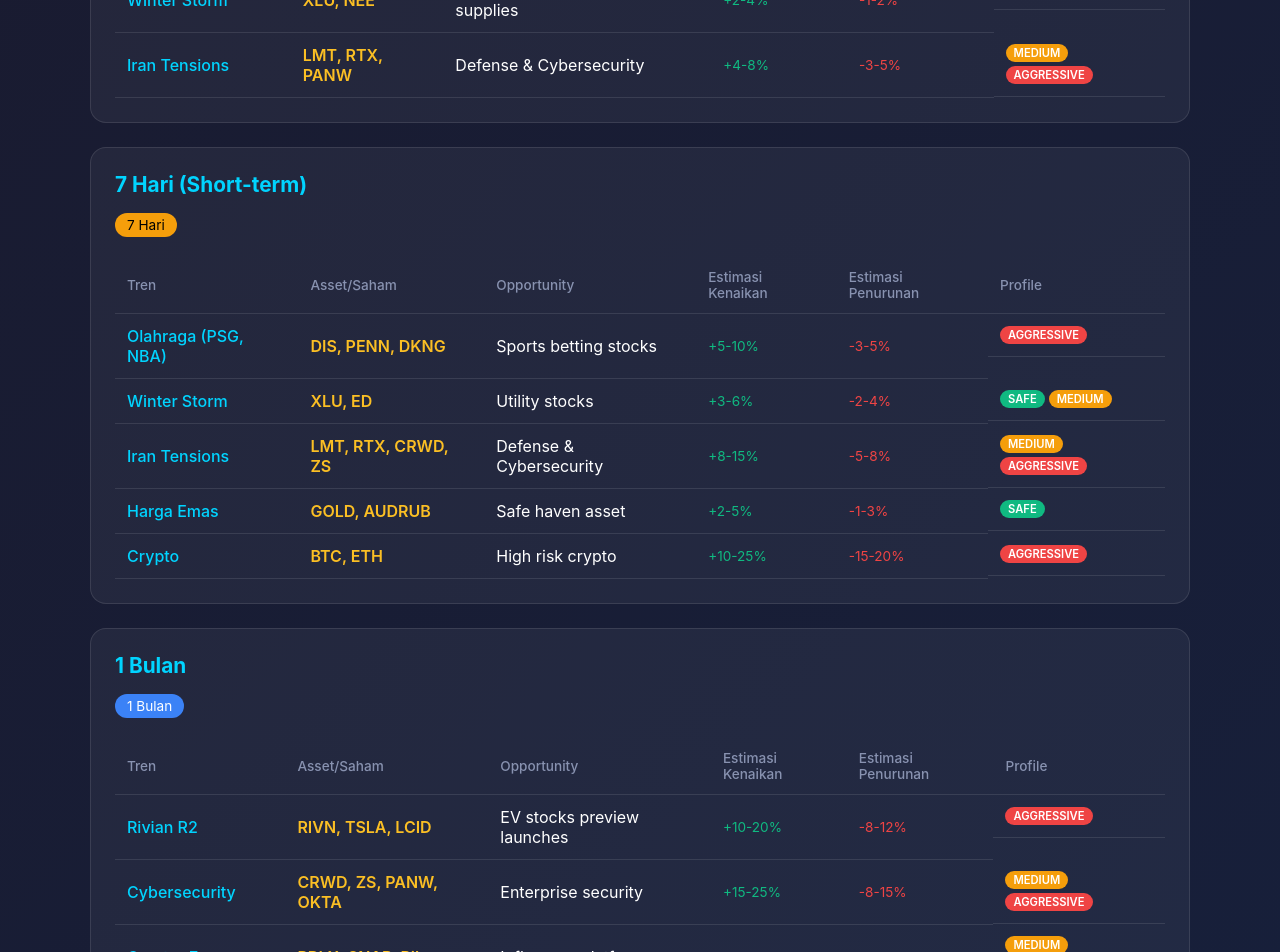
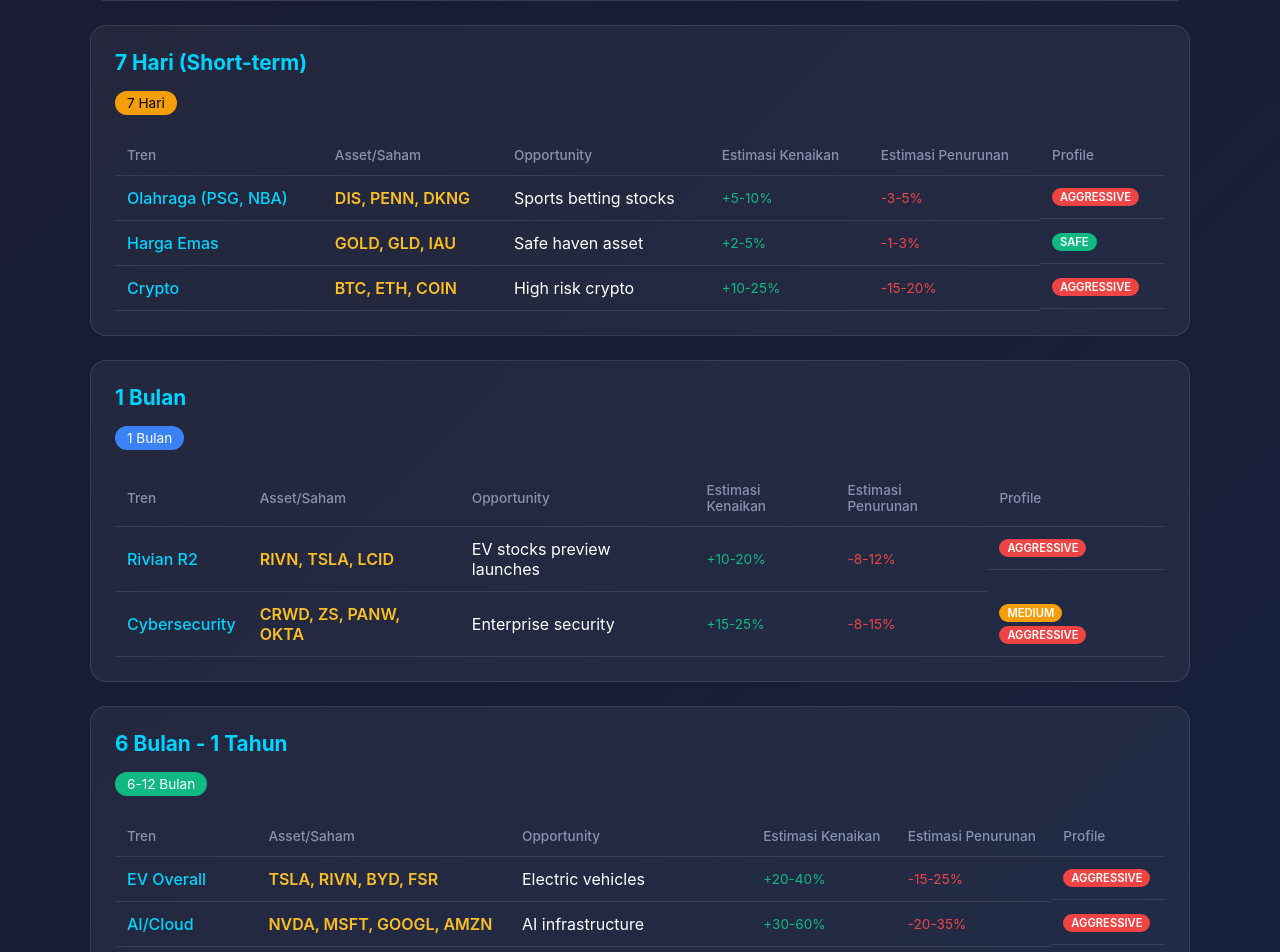
Before and after one commit to wicaksana94/investment-insights, a SvelteKit app: page / in a window 1280 px wide. Shown: the part 780-1732 px from the top of the page. Built offline with nearby package versions, Linux system fonts and the light colour scheme.

Commit message:
Add: Filter stocks by region - Indonesia uses IDX stocks only

```diff
--- a/src/lib/data/trends.json
+++ b/src/lib/data/trends.json
@@ -1,6 +1,6 @@
 {
   "lastUpdated": "12 Maret 2026",
-  "lastUpdatedTimestamp": "2026-03-12T16:58:00+07:00",
+  "lastUpdatedTimestamp": "2026-03-12T17:03:00+07:00",
   "region": "US",
   "regions": ["US", "ID"],
   "topTrends": {
@@ -19,7 +19,7 @@
       { "name": "Indonesia vs Australia", "volume": "100K+", "growth": "+400%" },
       { "name": "Harga Emas", "volume": "50K+", "growth": "+200%" },
       { "name": "Crypto", "volume": "50K+", "growth": "+150%" },
-      { "name": " IHSG", "volume": "50K+", "growth": "+100%" },
+      { "name": "IHSG", "volume": "50K+", "growth": "+100%" },
       { "name": "Reksa Dana", "volume": "20K+", "growth": "+80%" },
       { "name": "Saham BBCA", "volume": "20K+", "growth": "+50%" },
       { "name": "Bitcoin", "volume": "20K+", "growth": "+120%" }
@@ -29,40 +29,237 @@
     "veryShort": {
       "label": "1 Hari",
       "items": [
-        { "trend": "Olahraga (PSG, NBA)", "asset": "DIS, WBD", "opportunity": "Sports media rights, streaming", "gain": "+3-5%", "loss": "-2-3%", "profiles": ["medium", "aggressive"] },
-        { "trend": "Winter Storm", "asset": "XLU, NEE", "opportunity": "Utility stocks, emergency supplies", "gain": "+2-4%", "loss": "-1-2%", "profiles": ["safe", "medium"] },
-        { "trend": "Iran Tensions", "asset": "LMT, RTX, PANW", "opportunity": "Defense & Cybersecurity", "gain": "+4-8%", "loss": "-3-5%", "profiles": ["medium", "aggressive"] }
+        {
+          "region": "US",
+          "trend": "Olahraga (PSG, NBA)",
+          "asset": "DIS, WBD",
+          "opportunity": "Sports media rights, streaming",
+          "gain": "+3-5%",
+          "loss": "-2-3%",
+          "profiles": ["medium", "aggressive"]
+        },
+        {
+          "region": "ID",
+          "trend": "Olahraga (PSG, NBA)",
+          "asset": "EMTK, MNCN, SCMA",
+          "opportunity": "Media & hak siar olahraga",
+          "gain": "+2-4%",
+          "loss": "-1-3%",
+          "profiles": ["medium", "aggressive"]
+        },
+        {
+          "region": "US",
+          "trend": "Winter Storm",
+          "asset": "XLU, NEE",
+          "opportunity": "Utility stocks, emergency supplies",
+          "gain": "+2-4%",
+          "loss": "-1-2%",
+          "profiles": ["safe", "medium"]
+        },
+        {
+          "region": "ID",
+          "trend": "Cuaca Ekstrem",
+          "asset": "PGAS, PTBA, ADRO",
+          "opportunity": "Batubara & utilities",
+          "gain": "+1-3%",
+          "loss": "-1-2%",
+          "profiles": ["safe", "medium"]
+        }
       ]
     },
     "short": {
       "label": "7 Hari",
       "items": [
-        { "trend": "Olahraga (PSG, NBA)", "asset": "DIS, PENN, DKNG", "opportunity": "Sports betting stocks", "gain": "+5-10%", "loss": "-3-5%", "profiles": ["aggressive"] },
-        { "trend": "Winter Storm", "asset": "XLU, ED", "opportunity": "Utility stocks", "gain": "+3-6%", "loss": "-2-4%", "profiles": ["safe", "medium"] },
-        { "trend": "Iran Tensions", "asset": "LMT, RTX, CRWD, ZS", "opportunity": "Defense & Cybersecurity", "gain": "+8-15%", "loss": "-5-8%", "profiles": ["medium", "aggressive"] },
-        { "trend": "Harga Emas", "asset": "GOLD, AUDRUB", "opportunity": "Safe haven asset", "gain": "+2-5%", "loss": "-1-3%", "profiles": ["safe"] },
-        { "trend": "Crypto", "asset": "BTC, ETH", "opportunity": "High risk crypto", "gain": "+10-25%", "loss": "-15-20%", "profiles": ["aggressive"] }
+        {
+          "region": "US",
+          "trend": "Olahraga (PSG, NBA)",
+          "asset": "DIS, PENN, DKNG",
+          "opportunity": "Sports betting stocks",
+          "gain": "+5-10%",
+          "loss": "-3-5%",
+          "profiles": ["aggressive"]
+        },
+        {
+          "region": "ID",
+          "trend": "Olahraga (PSG, Timnas)",
+          "asset": "EMTK, VIDI, SCTV",
+          "opportunity": "Media & sports betting Indonesia",
+          "gain": "+3-7%",
+          "loss": "-2-4%",
+          "profiles": ["medium", "aggressive"]
+        },
+        {
+          "region": "US",
+          "trend": "Harga Emas",
+          "asset": "GOLD, GLD, IAU",
+          "opportunity": "Safe haven asset",
+          "gain": "+2-5%",
+          "loss": "-1-3%",
+          "profiles": ["safe"]
+        },
+        {
+          "region": "ID",
+          "trend": "Harga Emas (Antam)",
+          "asset": "ANTM, GGRM",
+          "opportunity": "Emas & holdings",
+          "gain": "+2-5%",
+          "loss": "-1-3%",
+          "profiles": ["safe"]
+        },
+        {
+          "region": "US",
+          "trend": "Crypto",
+          "asset": "BTC, ETH, COIN",
+          "opportunity": "High risk crypto",
+          "gain": "+10-25%",
+          "loss": "-15-20%",
+          "profiles": ["aggressive"]
+        },
+        {
+          "region": "ID",
+          "trend": "Crypto",
+          "asset": "INDODAX, Tokocrypto",
+          "opportunity": "Kripto exchanges",
+          "gain": "+8-20%",
+          "loss": "-12-18%",
+          "profiles": ["aggressive"]
+        }
       ]
     },
     "medium": {
       "label": "1 Bulan",
       "items": [
-        { "trend": "Rivian R2", "asset": "RIVN, TSLA, LCID", "opportunity": "EV stocks preview launches", "gain": "+10-20%", "loss": "-8-12%", "profiles": ["aggressive"] },
-        { "trend": "Cybersecurity", "asset": "CRWD, ZS, PANW, OKTA", "opportunity": "Enterprise security", "gain": "+15-25%", "loss": "-8-15%", "profiles": ["medium", "aggressive"] },
-        { "trend": "Creator Economy", "asset": "RBLX, SNAP, Pika", "opportunity": "Influencer platforms", "gain": "+8-18%", "loss": "-5-10%", "profiles": ["medium", "aggressive"] },
-        { "trend": "IHSG / Saham Lokal", "asset": "BBCA, BMRI, TLKM", "opportunity": "Saham blue chip Indonesia", "gain": "+5-12%", "loss": "-4-8%", "profiles": ["safe", "medium"] },
-        { "trend": "Reksa Dana", "asset": "Reksa Dana Saham", "opportunity": "Mixed equity fund", "gain": "+6-15%", "loss": "-5-10%", "profiles": ["medium"] }
+        {
+          "region": "US",
+          "trend": "Rivian R2",
+          "asset": "RIVN, TSLA, LCID",
+          "opportunity": "EV stocks preview launches",
+          "gain": "+10-20%",
+          "loss": "-8-12%",
+          "profiles": ["aggressive"]
+        },
+        {
+          "region": "US",
+          "trend": "Cybersecurity",
+          "asset": "CRWD, ZS, PANW, OKTA",
+          "opportunity": "Enterprise security",
+          "gain": "+15-25%",
+          "loss": "-8-15%",
+          "profiles": ["medium", "aggressive"]
+        },
+        {
+          "region": "ID",
+          "trend": "IHSG / Saham Lokal",
+          "asset": "BBCA, BMRI, TLKM, ASII",
+          "opportunity": "Saham blue chip Indonesia",
+          "gain": "+5-12%",
+          "loss": "-4-8%",
+          "profiles": ["safe", "medium"]
+        },
+        {
+          "region": "ID",
+          "trend": "Reksa Dana",
+          "asset": "Reksa Dana Saham",
+          "opportunity": "Mixed equity fund",
+          "gain": "+6-15%",
+          "loss": "-5-10%",
+          "profiles": ["medium"]
+        },
+        {
+          "region": "ID",
+          "trend": "Sektor Perbankan",
+          "asset": "BBRI, BBNI, BTPN",
+          "opportunity": "Bank blue chip",
+          "gain": "+4-10%",
+          "loss": "-3-6%",
+          "profiles": ["safe", "medium"]
+        },
+        {
+          "region": "ID",
+          "trend": "Sektor Konsumer",
+          "asset": "UNVR, KLBF, ICBP",
+          "opportunity": "Konsumsi & farmasi",
+          "gain": "+3-8%",
+          "loss": "-2-5%",
+          "profiles": ["safe", "medium"]
+        }
       ]
     },
     "long": {
       "label": "6-12 Bulan",
       "items": [
-        { "trend": "EV Overall", "asset": "TSLA, RIVN, BYD, FSR", "opportunity": "Electric vehicles", "gain": "+20-40%", "loss": "-15-25%", "profiles": ["aggressive"] },
-        { "trend": "Sports Media", "asset": "NFLX, AMZN, DIS", "opportunity": "Streaming sports", "gain": "+15-30%", "loss": "-10-20%", "profiles": ["medium", "aggressive"] },
-        { "trend": "Geopolitics", "asset": "LMT, BA, GD, CRWD", "opportunity": "Defense & cybersecurity", "gain": "+25-50%", "loss": "-15-30%", "profiles": ["medium", "aggressive"] },
-        { "trend": "AI/Cloud", "asset": "NVDA, MSFT, GOOGL, AMZN", "opportunity": "AI infrastructure", "gain": "+30-60%", "loss": "-20-35%", "profiles": ["aggressive"] },
-        { "trend": "Emas / Gold", "asset": "GLD, IAU, PPOG", "opportunity": "Safe haven / Inflation hedge", "gain": "+8-15%", "loss": "-5-10%", "profiles": ["safe"] },
-        { "trend": "Saham Dividen", "asset": "JNJ, KO, PG", "opportunity": "Dividend stocks", "gain": "+10-18%", "loss": "-8-12%", "profiles": ["safe"] }
+        {
+          "region": "US",
+          "trend": "EV Overall",
+          "asset": "TSLA, RIVN, BYD, FSR",
+          "opportunity": "Electric vehicles",
+          "gain": "+20-40%",
+          "loss": "-15-25%",
+          "profiles": ["aggressive"]
+        },
+        {
+          "region": "US",
+          "trend": "AI/Cloud",
+          "asset": "NVDA, MSFT, GOOGL, AMZN",
+          "opportunity": "AI infrastructure",
+          "gain": "+30-60%",
+          "loss": "-20-35%",
+          "profiles": ["aggressive"]
+        },
+        {
+          "region": "US",
+          "trend": "Emas / Gold",
+          "asset": "GLD, IAU, PPOG",
+          "opportunity": "Safe haven / Inflation hedge",
+          "gain": "+8-15%",
+          "loss": "-5-10%",
+          "profiles": ["safe"]
+        },
+        {
+          "region": "ID",
+          "trend": "Emas / Logam Mulia",
+          "asset": "ANTM, GGRM, INCO, MDKA",
+          "opportunity": "Mining & metal",
+          "gain": "+8-18%",
+          "loss": "-5-12%",
+          "profiles": ["safe", "medium"]
+        },
+        {
+          "region": "ID",
+          "trend": "Infrastruktur",
+          "asset": "WIKA, PTPP, ADHI, JSMR",
+          "opportunity": "Proyek infrastruktur",
+          "gain": "+10-25%",
+          "loss": "-8-15%",
+          "profiles": ["medium", "aggressive"]
+        },
+        {
+          "region": "ID",
+          "trend": "Energi Terbarukan",
+          "asset": "PGAS, HRUM, ITMG",
+          "opportunity": "Energi hijau & gas",
+          "gain": "+8-20%",
+          "loss": "-6-12%",
+          "profiles": ["medium"]
+        },
+        {
+          "region": "ID",
+          "trend": "Saham Dividen",
+          "asset": "TLKM, PGAS, BBRI",
+          "opportunity": "Saham dividen yield tinggi",
+          "gain": "+8-15%",
+          "loss": "-5-10%",
+          "profiles": ["safe"]
+        },
+        {
+          "region": "US",
+          "trend": "Saham Dividen",
+          "asset": "JNJ, KO, PG",
+          "opportunity": "Dividend stocks",
+          "gain": "+10-18%",
+          "loss": "-8-12%",
+          "profiles": ["safe"]
+        }
       ]
     }
   }
--- a/src/routes/+page.svelte
+++ b/src/routes/+page.svelte
@@ -8,6 +8,25 @@
   });
 
   let selectedRegion = trendsData.region || 'US';
+
+  $: filteredInsights = {
+    veryShort: {
+      ...insights.veryShort,
+      items: insights.veryShort.items.filter(item => item.region === selectedRegion)
+    },
+    short: {
+      ...insights.short,
+      items: insights.short.items.filter(item => item.region === selectedRegion)
+    },
+    medium: {
+      ...insights.medium,
+      items: insights.medium.items.filter(item => item.region === selectedRegion)
+    },
+    long: {
+      ...insights.long,
+      items: insights.long.items.filter(item => item.region === selectedRegion)
+    }
+  };
 
   const { lastUpdated, lastUpdatedTimestamp, regions, topTrends, insights } = trendsData;
 
@@ -55,7 +74,7 @@
   </header>
 
   <div class="card">
-    <h2>Top Trending di {selectedRegion === 'US' ? 'US' : 'Indonesia'}</h2>
+    <h2>Top Trending di {selectedRegion === 'US' ? 'Amerika Serikat' : 'Indonesia'}</h2>
     <div class="top-trends">
       {#each topTrends[selectedRegion] || topTrends['US'] as item}
         <div class="trend-item">
@@ -68,7 +87,7 @@
 
   <div class="card">
     <h2>1 Hari (Very Short-term)</h2>
-    <span class="timeframe very-short">{insights.veryShort.label}</span>
+    <span class="timeframe very-short">{filteredInsights.veryShort.label}</span>
     <table>
       <tr>
         <th>Tren</th>
@@ -78,7 +97,7 @@
         <th>Estimasi Penurunan</th>
         <th>Profile</th>
       </tr>
-      {#each insights.veryShort.items as item}
+      {#each filteredInsights.veryShort.items as item}
         <tr>
           <td>{item.trend}</td>
           <td class="asset-name">{item.asset}</td>
@@ -99,7 +118,7 @@
 
   <div class="card">
     <h2>7 Hari (Short-term)</h2>
-    <span class="timeframe short">{insights.short.label}</span>
+    <span class="timeframe short">{filteredInsights.short.label}</span>
     <table>
       <tr>
         <th>Tren</th>
@@ -109,7 +128,7 @@
         <th>Estimasi Penurunan</th>
         <th>Profile</th>
       </tr>
-      {#each insights.short.items as item}
+      {#each filteredInsights.short.items as item}
         <tr>
           <td>{item.trend}</td>
           <td class="asset-name">{item.asset}</td>
@@ -130,7 +149,7 @@
 
   <div class="card">
     <h2>1 Bulan</h2>
-    <span class="timeframe medium">{insights.medium.label}</span>
+    <span class="timeframe medium">{filteredInsights.medium.label}</span>
     <table>
       <tr>
         <th>Tren</th>
@@ -140,7 +159,7 @@
         <th>Estimasi Penurunan</th>
         <th>Profile</th>
       </tr>
-      {#each insights.medium.items as item}
+      {#each filteredInsights.medium.items as item}
         <tr>
           <td>{item.trend}</td>
           <td class="asset-name">{item.asset}</td>
@@ -161,7 +180,7 @@
 
   <div class="card">
     <h2>6 Bulan - 1 Tahun</h2>
-    <span class="timeframe long">{insights.long.label}</span>
+    <span class="timeframe long">{filteredInsights.long.label}</span>
     <table>
       <tr>
         <th>Tren</th>
@@ -171,7 +190,7 @@
         <th>Estimasi Penurunan</th>
         <th>Profile</th>
       </tr>
-      {#each insights.long.items as item}
+      {#each filteredInsights.long.items as item}
         <tr>
           <td>{item.trend}</td>
           <td class="asset-name">{item.asset}</td>
```
